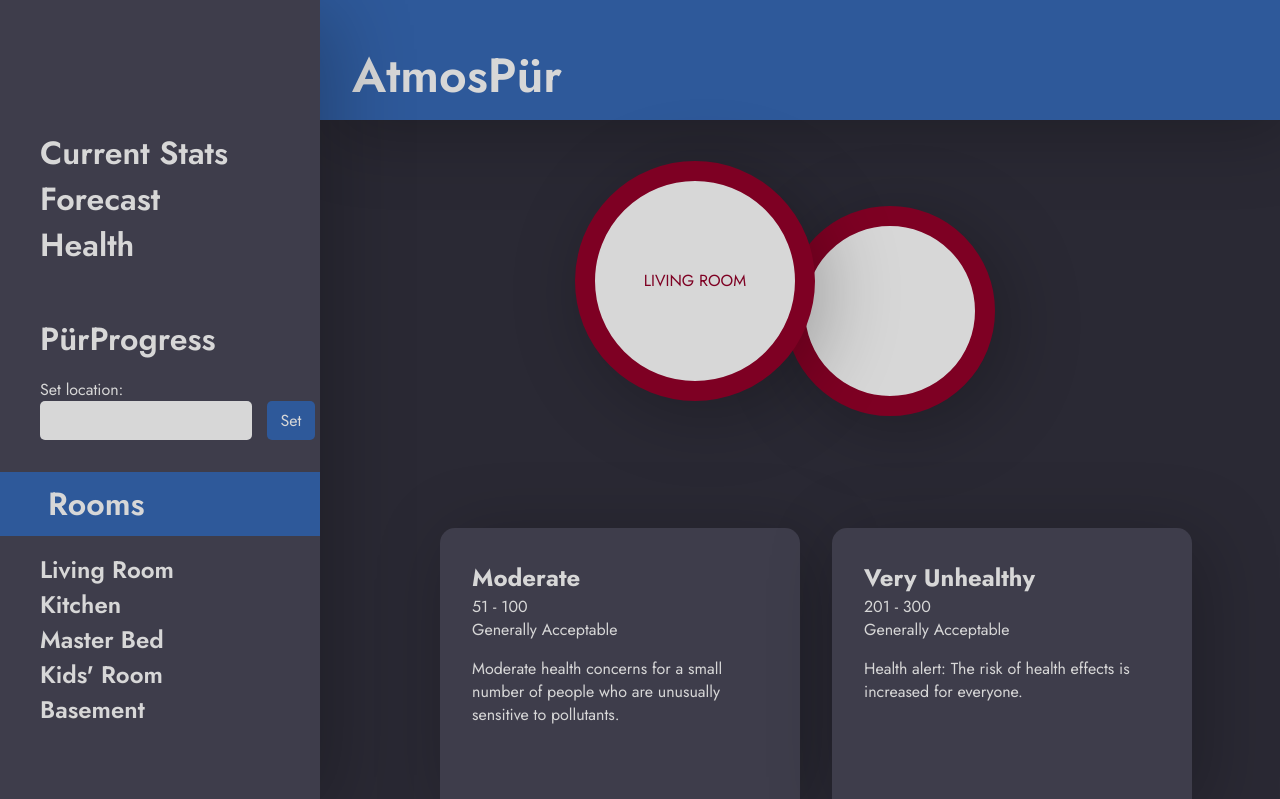
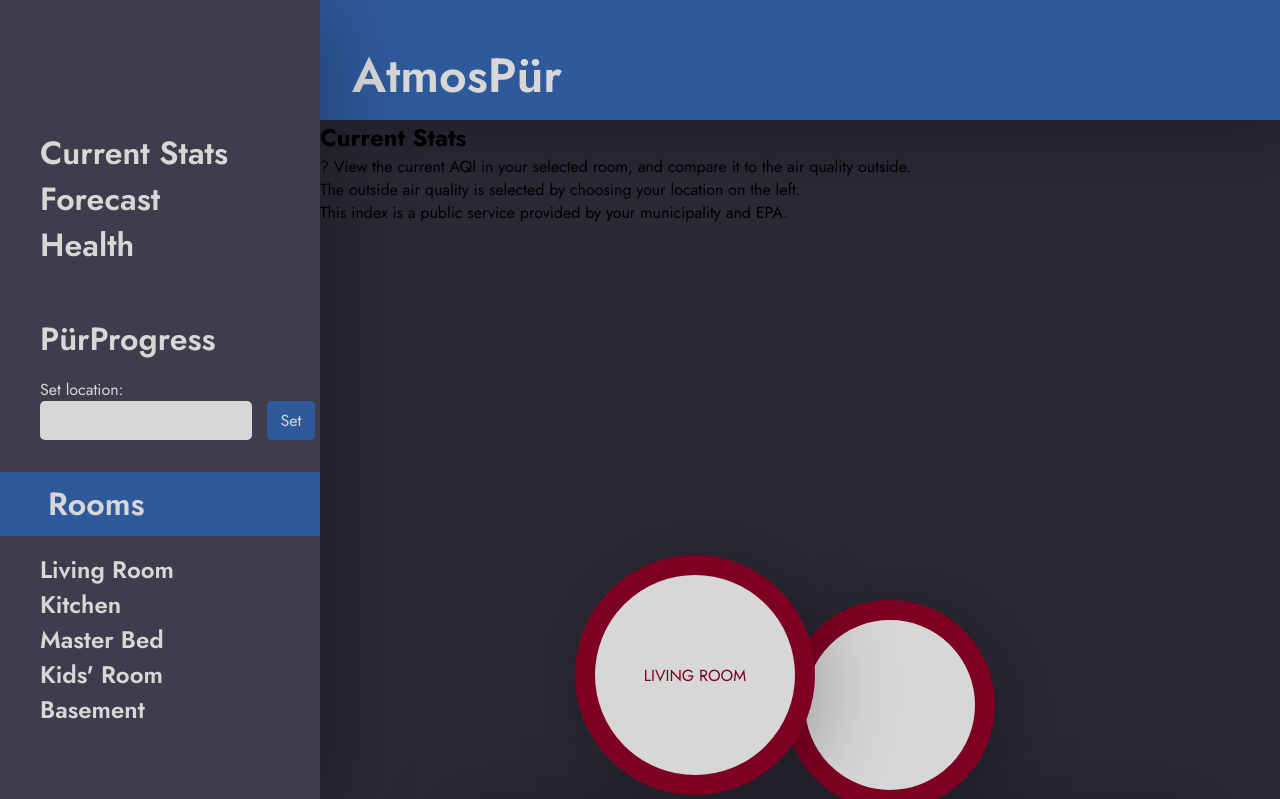
Before and after one commit to arthurktripp/AtmosPur, a Flask app: template templates/index.html in a window 1280 px wide. Shown: the top 799 px of the page. Run offline with Flask 3, Linux system fonts and the light colour scheme; the template is opened without the code that fills it, so the values that code supplies are empty; some libraries are stand-ins or nearby versions.

Commit message:
added page title and corresponding  tooltip

```diff
--- a/templates/index.html
+++ b/templates/index.html
@@ -3,6 +3,17 @@
 {% block content %}
 
 <div class="main">
+
+  <div class="page-title">
+    <h2>Current Stats</h2>
+    <div class="help-hover">?
+    <span class="tooltip title-help">
+      View the current AQI in your selected room, and compare it to the air quality outside.<br>
+      The outside air quality is selected by choosing your location on the left.<br>
+      This index is a public service provided by your municipality and EPA.</span>
+      </div>
+  </div>
+
 
   <div id="circles-container">
     <div id="inside-circle" class="circle inside">
@@ -15,6 +26,8 @@
       <p id="outside-aqi-location" class="aqi-room">{{location_name | upper}}</p>
     </div>
   </div>
+
+
 
 
   <div id="aqi-info-card-container">
```
